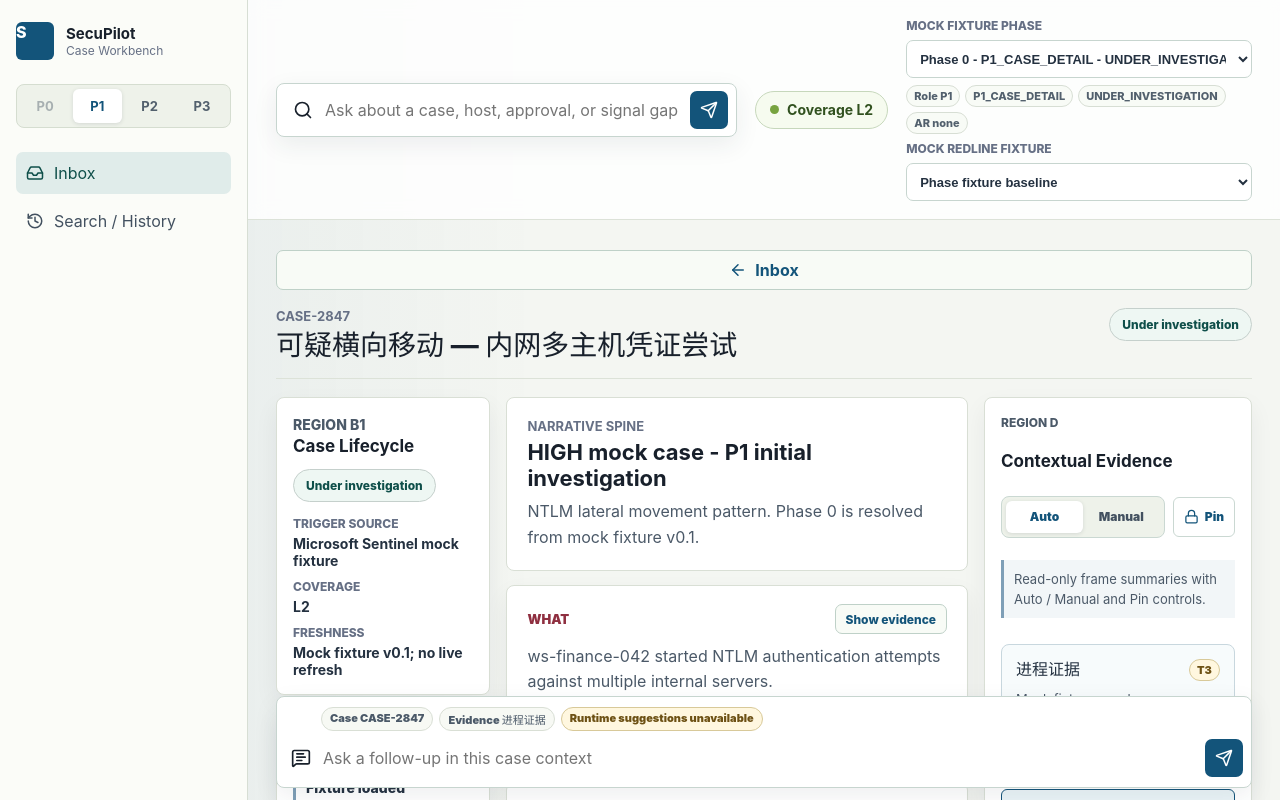
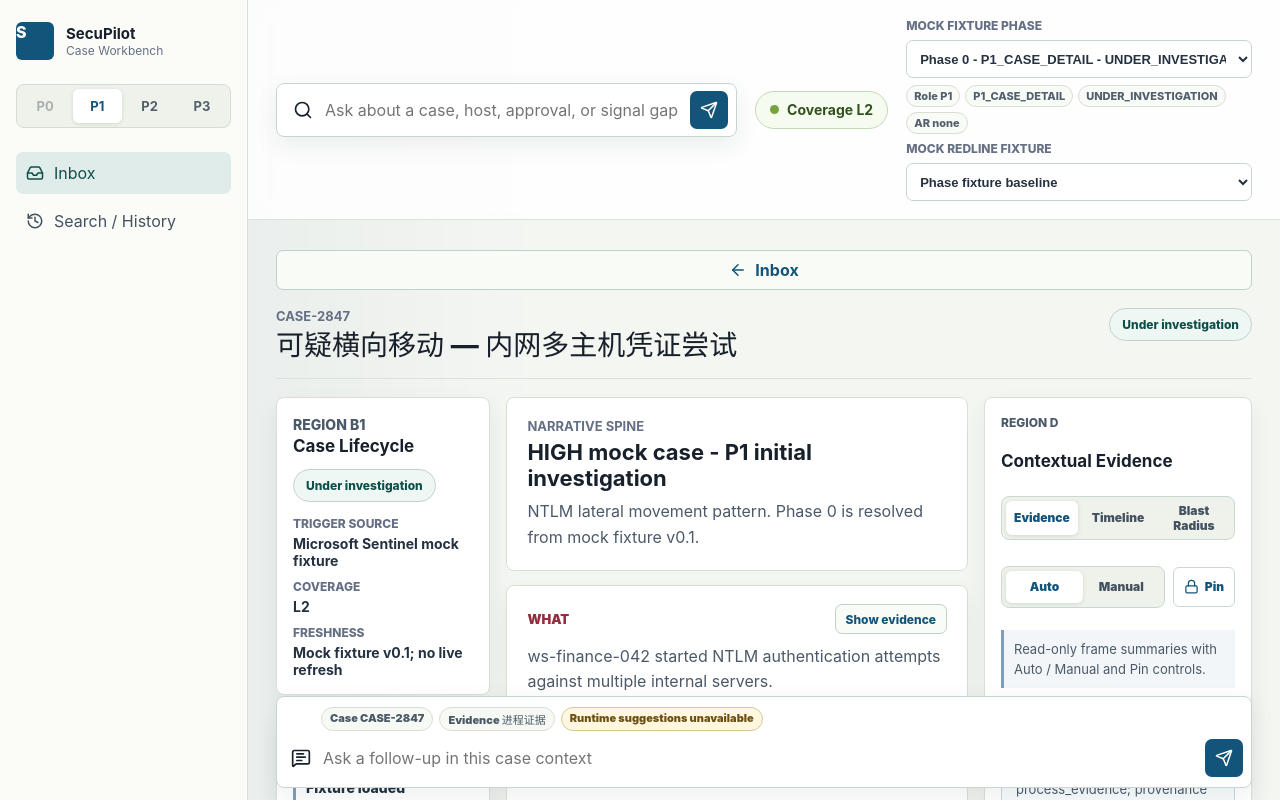
Before and after one commit to leojia1977/jarvis, a React (Vite) app in the folder frontend/: page / in a window 1280 px wide. Both pictures are taken after a click on the button "Open case". Shown: the top 800 px of the page. Built offline with nearby package versions, Linux system fonts and the light colour scheme.

Commit message:
Implement EP-T01 subordinate panels

```diff
--- a/frontend/src/App.css
+++ b/frontend/src/App.css
@@ -694,6 +694,38 @@ button {
   font-size: 13px;
 }
 
+.subordinate-panel-toggle {
+  display: grid;
+  grid-template-columns: repeat(3, minmax(0, 1fr));
+  gap: 4px;
+  margin-bottom: 14px;
+  border: 1px solid #cad8d2;
+  border-radius: 8px;
+  background: #eef2ea;
+  padding: 4px;
+}
+
+.subordinate-panel-toggle button {
+  min-height: 34px;
+  border: 0;
+  border-radius: 6px;
+  background: transparent;
+  color: #435160;
+  font-size: 12px;
+  font-weight: 900;
+}
+
+.subordinate-panel-toggle button[aria-pressed="true"] {
+  background: #ffffff;
+  color: #13547a;
+  box-shadow: 0 1px 4px rgba(25, 37, 50, 0.12);
+}
+
+.subordinate-panel-body {
+  display: grid;
+  gap: 12px;
+}
+
 .evidence-toolbar {
   display: grid;
   grid-template-columns: minmax(0, 1fr) auto;
@@ -861,6 +893,66 @@ button {
   font-size: 13px;
 }
 
+.subordinate-timeline {
+  display: grid;
+  gap: 10px;
+  margin: 0;
+  padding: 0;
+  list-style: none;
+}
+
+.subordinate-timeline li {
+  display: grid;
+  gap: 5px;
+  border-left: 3px solid #6b8a99;
+  background: #f7fbfc;
+  padding: 10px 12px;
+}
+
+.subordinate-timeline span {
+  color: #243140;
+  font-size: 13px;
+  font-weight: 900;
+}
+
+.subordinate-timeline p {
+  margin: 0;
+  font-size: 13px;
+}
+
+.subordinate-timeline small {
+  color: #786648;
+  font-size: 11px;
+  font-weight: 900;
+}
+
+.blast-radius-facts {
+  display: grid;
+  gap: 10px;
+  margin: 0;
+}
+
+.blast-radius-facts div {
+  border: 1px solid #e1e5dc;
+  border-radius: 7px;
+  background: #fbfcf8;
+  padding: 10px 12px;
+}
+
+.blast-radius-facts dt {
+  color: #667085;
+  font-size: 11px;
+  font-weight: 900;
+  text-transform: uppercase;
+}
+
+.blast-radius-facts dd {
+  margin: 4px 0 0;
+  color: #243140;
+  font-size: 13px;
+  font-weight: 800;
+}
+
 .follow-up-input {
   grid-template-columns: 1fr;
   gap: 8px;
--- a/frontend/src/App.tsx
+++ b/frontend/src/App.tsx
@@ -34,6 +34,7 @@ type EvidenceFrameId =
   | "event_timeline"
   | "attack_lineage";
 type EvidenceMode = "auto" | "manual";
+type SubordinatePanel = "evidence" | "timeline" | "blast_radius";
 type NarrativeKey = "WHAT" | "WHY" | "INTENT" | "HONESTY" | "DECISION";
 
 interface NavItem {
@@ -611,6 +612,8 @@ function CaseDetail({
   const [activeEvidenceFrameId, setActiveEvidenceFrameId] =
     useState<EvidenceFrameId>(activeCase.evidenceFrames[0]?.id ?? "process_evidence");
   const [evidenceMode, setEvidenceMode] = useState<EvidenceMode>("auto");
+  const [activeSubordinatePanel, setActiveSubordinatePanel] =
+    useState<SubordinatePanel>("evidence");
   const [isEvidencePinned, setIsEvidencePinned] = useState(false);
   const [isActionRequestDialogOpen, setIsActionRequestDialogOpen] = useState(false);
   const [hasLocalActionRequestSubmission, setHasLocalActionRequestSubmission] = useState(false);
@@ -660,6 +663,13 @@ function CaseDetail({
     activeCase.resolvedRole === "P1" &&
     activeCase.arStatus === null &&
     !hasLocalActionRequestSubmission;
+  const canRenderBlastRadiusPanel = activeCase.coverage !== "L1";
+
+  useEffect(() => {
+    if (!canRenderBlastRadiusPanel && activeSubordinatePanel === "blast_radius") {
+      setActiveSubordinatePanel("evidence");
+    }
+  }, [activeSubordinatePanel, canRenderBlastRadiusPanel]);
 
   useEffect(() => {
     if (isActionRequestDialogOpen) {
@@ -864,61 +874,54 @@ function CaseDetail({
         >
           <p className="section-kicker">Region D</p>
           <h2 id="evidence-panel-title">Contextual Evidence</h2>
-          <div className="evidence-toolbar" aria-label="Evidence panel controls">
-            <div className="evidence-mode-toggle" aria-label="Evidence mode" role="group">
+          <div
+            aria-label="Subordinate panel selector"
+            className="subordinate-panel-toggle"
+            data-testid="subordinate-panel-selector"
+            role="group"
+          >
             <button
-                aria-pressed={evidenceMode === "auto"}
-                onClick={() => setEvidenceMode("auto")}
+              aria-pressed={activeSubordinatePanel === "evidence"}
+              onClick={() => setActiveSubordinatePanel("evidence")}
               type="button"
             >
-                Auto
+              Evidence
             </button>
             <button
-                aria-pressed={evidenceMode === "manual"}
-                onClick={() => setEvidenceMode("manual")}
+              aria-pressed={activeSubordinatePanel === "timeline"}
+              onClick={() => setActiveSubordinatePanel("timeline")}
               type="button"
             >
-                Manual
+              Timeline
             </button>
-            </div>
+            {canRenderBlastRadiusPanel ? (
               <button
-              aria-pressed={isEvidencePinned}
-              className="pin-button"
-              onClick={() => setIsEvidencePinned((current) => !current)}
+                aria-pressed={activeSubordinatePanel === "blast_radius"}
+                onClick={() => setActiveSubordinatePanel("blast_radius")}
                 type="button"
               >
-              {isEvidencePinned ? (
-                <Unlock aria-hidden="true" size={15} />
-              ) : (
-                <Lock aria-hidden="true" size={15} />
-              )}
-              <span>{isEvidencePinned ? "Unpin" : "Pin"}</span>
+                Blast Radius
               </button>
+            ) : null}
           </div>
-          <p className="evidence-mode">
-            Read-only frame summaries with Auto / Manual and Pin controls.
-          </p>
-          <article className="active-evidence-frame" aria-live="polite">
-            <div>
-              <h3>{activeEvidenceFrame.title}</h3>
-              <span>{activeEvidenceFrame.provenance}</span>
-            </div>
-            <p>{activeEvidenceFrame.summary}</p>
-            {isEvidencePinned ? <small>Pinned evidence frame</small> : null}
-          </article>
-          <div className="evidence-frame-switcher" aria-label="Evidence frame switcher">
-            {activeCase.evidenceFrames.map((frame) => (
-              <button
-                aria-pressed={frame.id === activeEvidenceFrameId}
-                key={frame.id}
-                onClick={() => selectManualEvidenceFrame(frame.id)}
-                type="button"
-              >
-                <span>{frame.title}</span>
-                <small>{frame.provenance}</small>
-              </button>
-            ))}
-          </div>
+          {activeSubordinatePanel === "evidence" ? (
+            <EvidenceSubordinatePanel
+              activeEvidenceFrame={activeEvidenceFrame}
+              activeEvidenceFrameId={activeEvidenceFrameId}
+              evidenceFrames={activeCase.evidenceFrames}
+              evidenceMode={evidenceMode}
+              isEvidencePinned={isEvidencePinned}
+              onEvidenceModeChange={setEvidenceMode}
+              onFrameSelect={selectManualEvidenceFrame}
+              onPinnedChange={setIsEvidencePinned}
+            />
+          ) : null}
+          {activeSubordinatePanel === "timeline" ? (
+            <TimelineSubordinatePanel trace={activeCase.trace} />
+          ) : null}
+          {activeSubordinatePanel === "blast_radius" && canRenderBlastRadiusPanel ? (
+            <BlastRadiusSubordinatePanel activeCase={activeCase} />
+          ) : null}
         </aside>
       </div>
 
@@ -987,6 +990,141 @@ function CaseDetail({
           </div>
         </div>
       ) : null}
+    </section>
+  );
+}
+
+function EvidenceSubordinatePanel({
+  activeEvidenceFrame,
+  activeEvidenceFrameId,
+  evidenceFrames,
+  evidenceMode,
+  isEvidencePinned,
+  onEvidenceModeChange,
+  onFrameSelect,
+  onPinnedChange
+}: {
+  activeEvidenceFrame: WorkbenchCase["evidenceFrames"][number];
+  activeEvidenceFrameId: EvidenceFrameId;
+  evidenceFrames: WorkbenchCase["evidenceFrames"];
+  evidenceMode: EvidenceMode;
+  isEvidencePinned: boolean;
+  onEvidenceModeChange: (mode: EvidenceMode) => void;
+  onFrameSelect: (frameId: EvidenceFrameId) => void;
+  onPinnedChange: (value: (current: boolean) => boolean) => void;
+}) {
+  return (
+    <section
+      aria-label="Evidence subordinate panel"
+      className="subordinate-panel-body"
+      data-testid="evidence-subordinate-panel"
+    >
+      <div className="evidence-toolbar" aria-label="Evidence panel controls">
+        <div className="evidence-mode-toggle" aria-label="Evidence mode" role="group">
+          <button
+            aria-pressed={evidenceMode === "auto"}
+            onClick={() => onEvidenceModeChange("auto")}
+            type="button"
+          >
+            Auto
+          </button>
+          <button
+            aria-pressed={evidenceMode === "manual"}
+            onClick={() => onEvidenceModeChange("manual")}
+            type="button"
+          >
+            Manual
+          </button>
+        </div>
+        <button
+          aria-pressed={isEvidencePinned}
+          className="pin-button"
+          onClick={() => onPinnedChange((current) => !current)}
+          type="button"
+        >
+          {isEvidencePinned ? (
+            <Unlock aria-hidden="true" size={15} />
+          ) : (
+            <Lock aria-hidden="true" size={15} />
+          )}
+          <span>{isEvidencePinned ? "Unpin" : "Pin"}</span>
+        </button>
+      </div>
+      <p className="evidence-mode">
+        Read-only frame summaries with Auto / Manual and Pin controls.
+      </p>
+      <article className="active-evidence-frame" aria-live="polite">
+        <div>
+          <h3>{activeEvidenceFrame.title}</h3>
+          <span>{activeEvidenceFrame.provenance}</span>
+        </div>
+        <p>{activeEvidenceFrame.summary}</p>
+        {isEvidencePinned ? <small>Pinned evidence frame</small> : null}
+      </article>
+      <div className="evidence-frame-switcher" aria-label="Evidence frame switcher">
+        {evidenceFrames.map((frame) => (
+          <button
+            aria-pressed={frame.id === activeEvidenceFrameId}
+            key={frame.id}
+            onClick={() => onFrameSelect(frame.id)}
+            type="button"
+          >
+            <span>{frame.title}</span>
+            <small>{frame.provenance}</small>
+          </button>
+        ))}
+      </div>
+    </section>
+  );
+}
+
+function TimelineSubordinatePanel({ trace }: { trace: WorkbenchCase["trace"] }) {
+  return (
+    <section
+      aria-label="Timeline subordinate panel"
+      className="subordinate-panel-body timeline-subordinate-panel"
+      data-testid="timeline-subordinate-panel"
+    >
+      <p className="evidence-mode">
+        Read-only timeline assembled from existing mock trace and audit metadata.
+      </p>
+      <ol className="subordinate-timeline">
+        {trace.map((item) => (
+          <li key={`${item.provenance}-${item.label}`}>
+            <span>{item.label}</span>
+            <p>{item.detail}</p>
+            <small>{item.provenance}</small>
+          </li>
+        ))}
+      </ol>
+    </section>
+  );
+}
+
+function BlastRadiusSubordinatePanel({ activeCase }: { activeCase: WorkbenchCase }) {
+  return (
+    <section
+      aria-label="Blast Radius subordinate panel"
+      className="subordinate-panel-body blast-radius-subordinate-panel"
+      data-testid="blast-radius-subordinate-panel"
+    >
+      <p className="evidence-mode">
+        Mock-safe blast radius summary. Coverage remains the hard ceiling for visible detail.
+      </p>
+      <dl className="blast-radius-facts">
+        <div>
+          <dt>Coverage</dt>
+          <dd>{activeCase.coverage}</dd>
+        </div>
+        <div>
+          <dt>Visible detail</dt>
+          <dd>Fixture-level topology summary only</dd>
+        </div>
+        <div>
+          <dt>Authority</dt>
+          <dd>Resolved surface context, not URL or storage</dd>
+        </div>
+      </dl>
     </section>
   );
 }
```
Also changed, not shown: 4 other files (tests, documents, lock files or other folders). Lines whose indentation alone changed are shown as unchanged.
